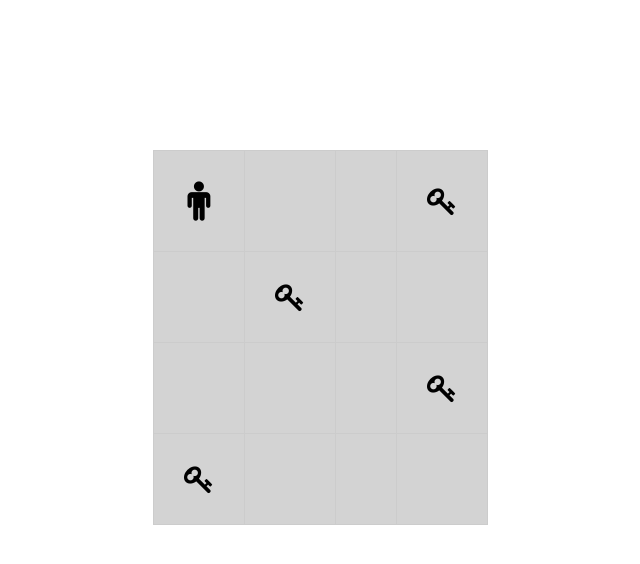
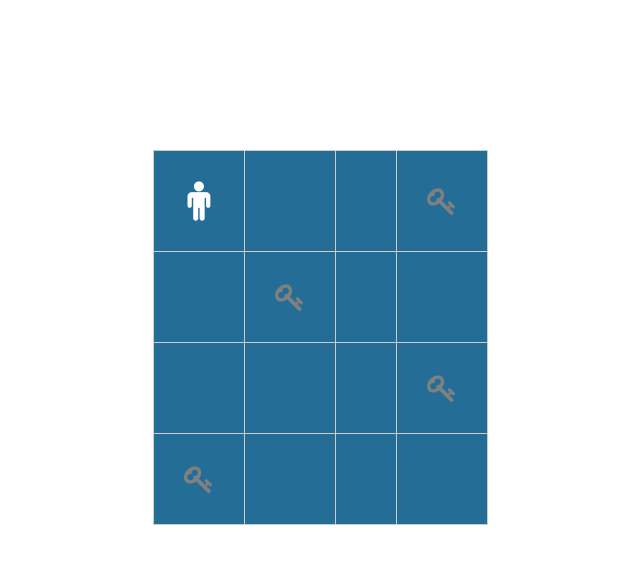
Before and after one commit to nandini-venkateshan/mario-game, a React (Create React App) app: page / in a window 1280 px wide. Shown: the top 564 px of the page, without its empty margins (247-887 px from the left). Built offline with nearby package versions, Linux system fonts and the light colour scheme.

Commit message:
Update index.css

```diff
--- a/src/index.css
+++ b/src/index.css
@@ -11,7 +11,7 @@ table, td {
   border: solid 1px #ccc;
   padding: 5px 20px;
   text-align: center;
-  background-color:lightgrey;
+  background-color:rgb(35, 109, 151);
 }
 td{
   padding:30px;
@@ -24,9 +24,11 @@ padding:50px;
 } */
 .fa-male{
   font-size:40px;
+  color:white;
 }
 .fa-key{
   font-size:30px;
+  color:grey;
 }
 #mstrTable {
   border: 1px solid black
```
